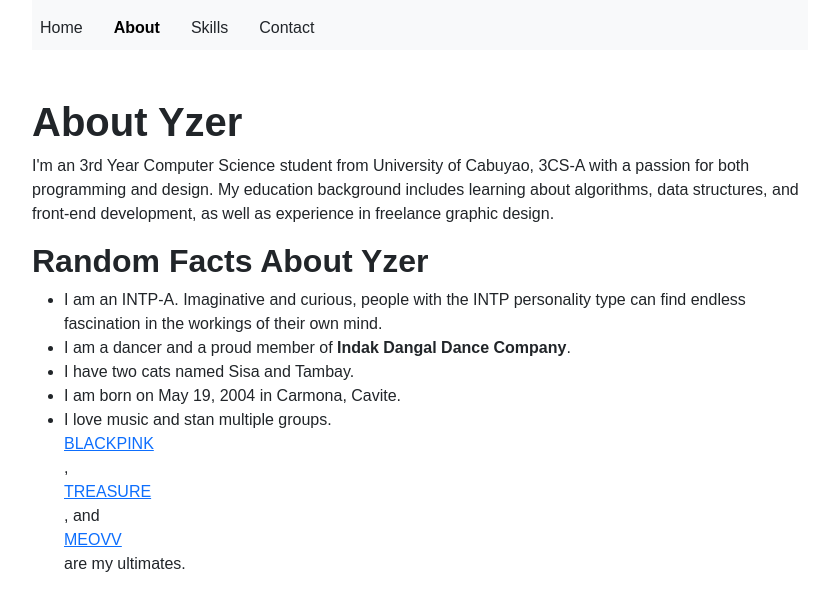
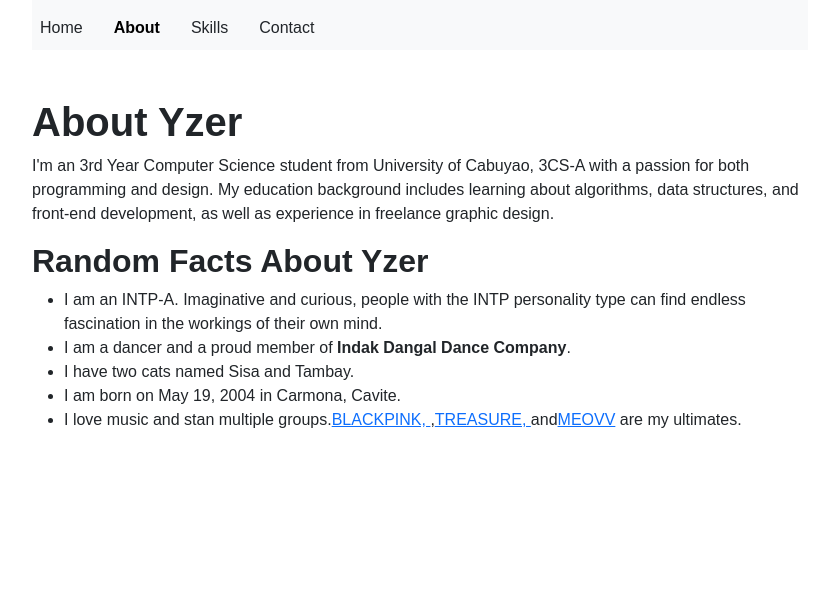
Before and after one commit to githubyzer/Personal-Profile, a React (Create React App) app: page /about in a window 1280 px wide. Shown: the top 610 px of the page, without its empty margins (220-1049 px from the left). Built offline with nearby package versions, Linux system fonts and the light colour scheme.

Commit message:
Fixed extra spaces between groups

```diff
--- a/src/Components/About.js
+++ b/src/Components/About.js
@@ -17,12 +17,10 @@ const About = () => {
         <li>I have two cats named Sisa and Tambay.</li>
         <li>I am born on May 19, 2004 in Carmona, Cavite.</li>
         <li>I love music and stan multiple groups.
-        <a href="https://www.instagram.com/blackpinkofficial">
-        <div>BLACKPINK</div></a>,
-        <a href="https://www.instagram.com/yg_treasure_official">
-        <div>TREASURE</div></a>, and
-        <a href="https://www.instagram.com/meovv">
-        <div>MEOVV</div></a> are my ultimates.</li>
+        <a href="https://www.instagram.com/blackpinkofficial"><span>BLACKPINK, </span></a>,
+        <a href="https://www.instagram.com/yg_treasure_official"><span>TREASURE, </span></a> and
+        <a href="https://www.instagram.com/meovv"><span>MEOVV</span></a> are my ultimates.
+        </li>
       </ul>
       </p>
     </div>
```
